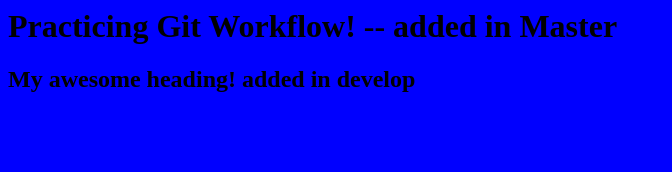
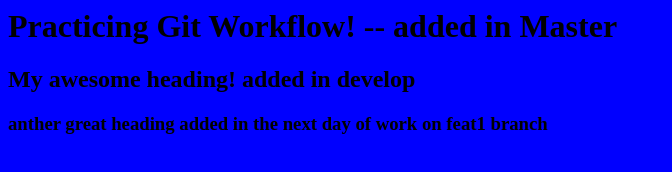
Before and after one commit to raysonkong-tech/git-workflow2, a plain HTML site: page index.html in a window 1280 px wide. Shown: the whole page, without its empty margins (0-672 px from the left). Drawn offline with Linux system fonts and the light colour scheme.

Commit message:
added new heading

```diff
--- a/index.html
+++ b/index.html
@@ -10,6 +10,8 @@
 
 	<h2>My awesome heading! added in develop</h2>
 
+	<h3>anther great heading added in the next day of work on feat1 branch</h3>
+
 	<!--added in feat1 branch-->
 	<script type="text/javascript" src="script.js"></script>
 </body>
```
